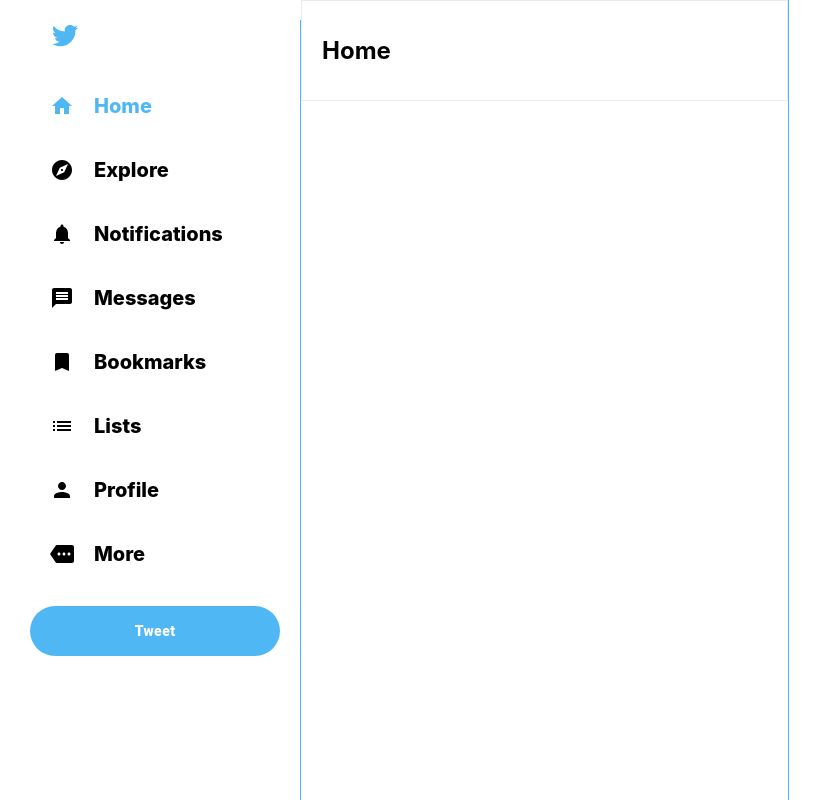
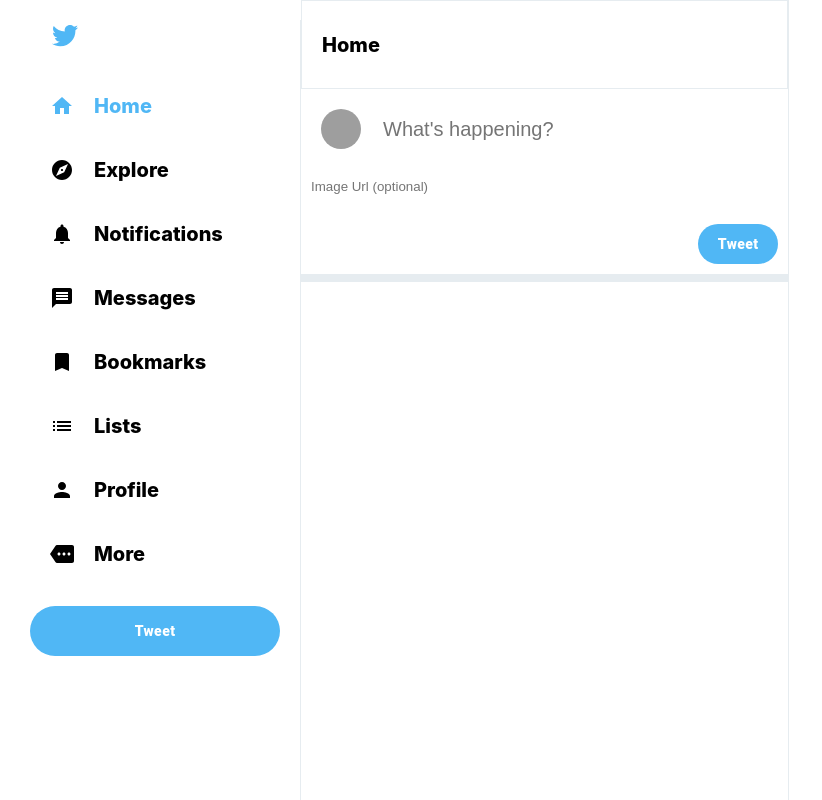
Before and after one commit to Hiteshsukhwani29/Twitter-Clone, a React (Create React App) app: page / in a window 1280 px wide. Shown: the whole page, without its empty margins (0-822 px from the left). Built offline with nearby package versions, Linux system fonts and the light colour scheme; grey boxes are pictures that could not be loaded.

Commit message:
Add TweetBox

```diff
--- a/src/Components/Feed.css
+++ b/src/Components/Feed.css
@@ -1,6 +1,6 @@
 .feed{
     flex: 0.4;
-    border-right: 1px solid var(--theme-color);
+    border-right: 1px solid var(--theme-background-color);
     min-width: fit-content;
     overflow-y: scroll;
 }
@@ -13,3 +13,17 @@
     border: 1px solid var(--theme-background-color);
     padding: 15px 20px;
 }
+
+.feed-header > h2{
+    font-size: 20px;
+    font-weight: 800;
+}
+
+.feed-header::-webkit-scrollbar{
+    display: none;
+}
+
+.feed{
+    -ms-overflow-style: none;
+    scrollbar-width: 0;
+}
--- a/src/Components/Feed.jsx
+++ b/src/Components/Feed.jsx
@@ -1,10 +1,14 @@
 import React from 'react';
 import './Feed.css';
+import TweetBox from './TweetBox';
 
 export default function Feed() {
     return <div className='feed'>
         <div className='feed-header'>
             <h2>Home</h2>
         </div>
+
+        <TweetBox/>
+
     </div>;
 }
--- a/src/Components/Sidebar/Sidebar.css
+++ b/src/Components/Sidebar/Sidebar.css
@@ -1,5 +1,5 @@
 .sidebar{
-    border-right: 1px solid var(--theme-color);
+    border-right: 1px solid var(--theme-background-color);
     flex: 0.3;
     max-width: 250px;
     margin-top: 20px;
--- /dev/null
+++ b/src/Components/TweetBox.css
@@ -0,0 +1,39 @@
+.tweetbox{
+    padding-bottom: 10px;
+    padding-right: 10px;
+    border-bottom: 8px solid var(--theme-background-color);
+}
+
+.tweetbox > form{
+    display: flex;
+    flex-direction: column;
+}
+
+.tweetbox-input{
+    display: flex;
+    padding: 20px;
+}
+
+.tweetbox-input > input{
+    flex: 1;
+    margin-left: 20px;
+    font-size: 20px;
+    border: none;
+}
+
+.tweetboxbtn-tweet{
+    border-radius: 30px !important;
+    background-color: var(--theme-color) !important;
+    color: var(--white) !important;
+    font-weight: 900 !important;
+    text-transform: inherit !important;
+    height: 40px !important;
+    width: 80px !important;
+    margin-left: auto !important;
+    margin-top: 20px !important;
+}
+
+.tweetboximgurl-input > input{
+    border: none;
+    padding: 10px;
+}
--- /dev/null
+++ b/src/Components/TweetBox.jsx
@@ -0,0 +1,18 @@
+import React from 'react';
+import './TweetBox.css'
+import {Avatar, Button} from '@material-ui/core';
+
+export default function TweetBox() {
+  return <div className='tweetbox'>
+      <form>
+          <div className='tweetbox-input'>
+              <Avatar src="https://avatars.githubusercontent.com/u/55627571?v=4" />
+              <input placeholder="What's happening?" />
+          </div>
+          <div className='tweetboximgurl-input'>
+              <input placeholder="Image Url (optional)" />
+          </div>
+          <Button className='tweetboxbtn-tweet'>Tweet</Button>
+      </form>
+  </div>;
+}
```
